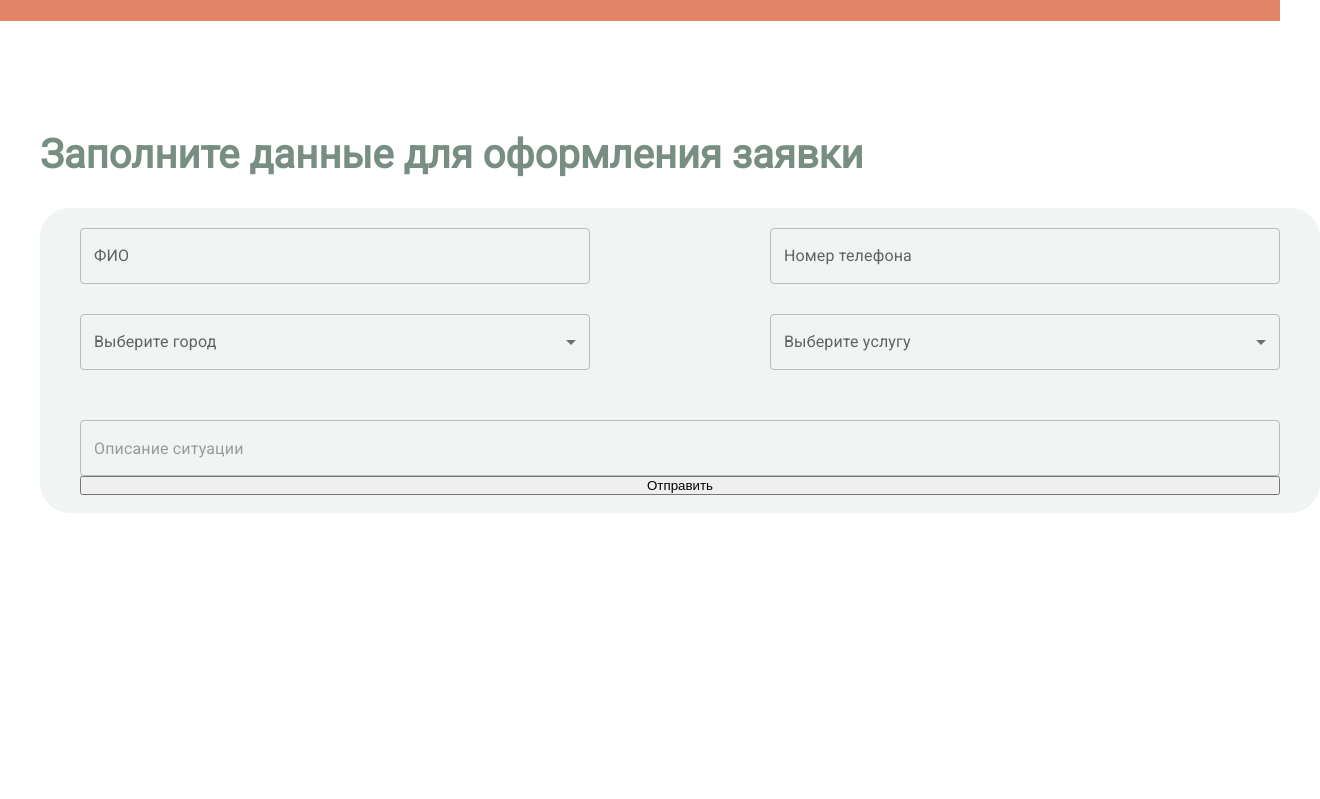
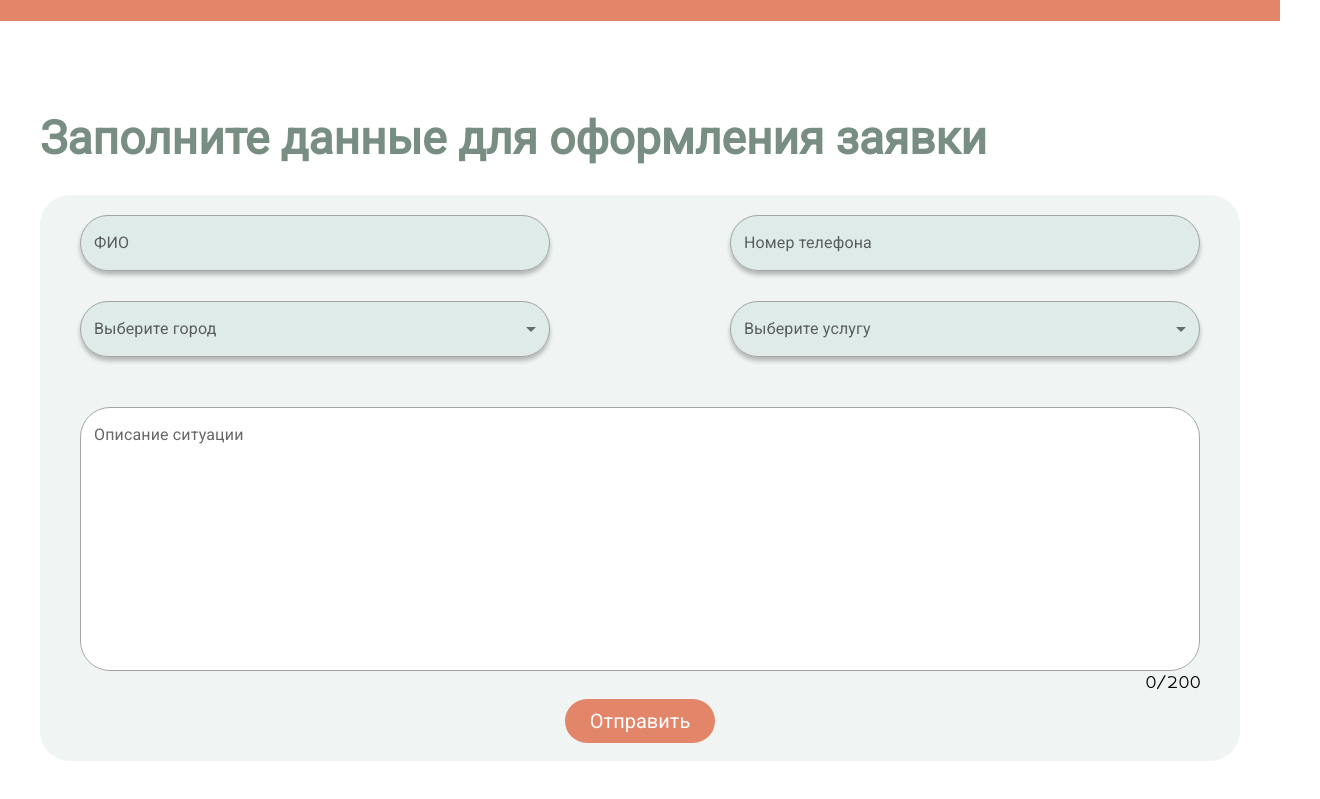
Before and after one commit to DaniilSerga/Babysitter-website, a React (Create React App) app: page / in a window 1280 px wide. Shown: the part 6634-7433 px from the top of the page, 1320 px wide, since content can reach past the window. Before the commit the page ends 7247 px from the top, so only its background shows below. Built offline with nearby package versions, Linux system fonts and the light colour scheme.

Commit message:
feat: styles inputs

```diff
--- a/src/pages/FormSection/FormSection.module.scss
+++ b/src/pages/FormSection/FormSection.module.scss
@@ -3,7 +3,7 @@
 .sectionContainer {
     display: flex;
     justify-content: center;
-    margin-top: 110px;
+    margin-top: 90px;
     padding-bottom: 100px;
 }
 
@@ -14,7 +14,7 @@
     & > h2 {
         color: $dolphinGray;
         font-family: Roboto;
-        font-size: 40px;
+        font-size: 46px;
         text-align: left;
     }
 }
@@ -23,6 +23,7 @@
     display: flex;
     flex-direction: column;
     width: 100%;
+    max-width: 1120px;
     margin-top: 30px;
     padding: 20px 40px 18px;
     background-color: rgba($platinum, 0.48);
@@ -31,19 +32,83 @@
     & > div:last-of-type {
         margin-top: 50px;
     }
+
+    & > p {
+        align-self: flex-end;
+        font-family: klukva;
+        font-size: 24px;
+    }
 }
 
 .generalInputsWrapper {
     display: flex;
+    justify-content: space-between;
     flex-wrap: wrap;
-    gap: 30px 180px;
+    gap: 30px 0;
 
     & > div {
         width: 100%;
-        max-width: 510px;
+        max-width: 470px;
     }
 }
 
 .selectorContainer {
     text-align: left;
 }
+
+.submitButton {
+    cursor: pointer;
+    display: flex;
+    justify-content: center;
+    align-items: center;
+    align-self: center;
+    width: fit-content;
+    margin-top: 4px;
+    padding: 10px 25px;
+    color: $white;
+    font-family: Roboto;
+    font-size: 20px;
+    background-color: $copper;
+    border-radius: 60px;
+    border-width: 0;
+    outline: none;
+    transition: all 0.3s;
+
+    &:hover {
+        background-color: $tumbleweed;
+    }
+}
+
+.input, .selectorContainer {
+    background-color: $platinum;
+    border-radius: 30px !important;
+    border-width: 0;
+    box-shadow: 0px 4px 4px 0px rgba($black, 0.25);
+}
+
+.input > div > fieldset,
+.selectorContainer > fieldset {
+    border-radius: 30px !important;
+    border-color: $quickSilver !important;
+    transition: all 0.2s;
+}
+
+.descriptionField {
+    background-color: #fff;
+    border-radius: 30px !important;
+
+    & > div {
+        align-items: flex-start;
+        min-height: 264px;
+    }
+
+    & > div > fieldset {
+        border-color: $quickSilver !important;
+        border-radius: 30px !important;
+        transition: all 0.2s;
+        // border-width: 0 !important;
+    }
+    & > div > textarea {
+        font-size: 22px;
+    }
+}
--- a/src/pages/FormSection/FormSection.tsx
+++ b/src/pages/FormSection/FormSection.tsx
@@ -51,8 +51,8 @@ const FormSection: FC = () => {
                 <h2>Заполните данные для оформления заявки</h2>
                 <div className={styles.formContainer}>
                     <div className={styles.generalInputsWrapper}>
-                        <TextField label="ФИО" type="text" onChange={(event) => handleChange('name', event.target.value)} variant='outlined'/>
-                        <TextField label="Номер телефона" type="tel" onChange={(event) => handleChange('phoneNumber', event.target.value)} variant='outlined'/>
+                        <TextField className={styles.input} label="ФИО" type="text" onChange={(event) => handleChange('name', event.target.value)} variant='outlined'/>
+                        <TextField className={styles.input} label="Номер телефона" type="tel" onChange={(event) => handleChange('phoneNumber', event.target.value)} variant='outlined'/>
                         <FormControl>
                             <InputLabel id="demo-simple-select-label">Выберите город</InputLabel>
                             <Select
@@ -80,8 +80,9 @@ const FormSection: FC = () => {
                             </Select>
                         </FormControl>
                     </div>
-                    <TextField multiline placeholder='Описание ситуации' inputProps={{maxLength: 10}} onChange={(event) => handleChange('description', event.target.value)}/>
-                    <button onClick={emailAction}>
+                    <TextField className={styles.descriptionField} multiline label='Описание ситуации' inputProps={{maxLength: 200}} onChange={(event) => handleChange('description', event.target.value)}/>
+                    <p>{application.description.length}/200</p>
+                    <button className={styles.submitButton} onClick={emailAction}>
                         <p>Отправить</p>
                     </button>
                 </div>
--- a/src/styles/_variables.scss
+++ b/src/styles/_variables.scss
@@ -2,9 +2,9 @@ $tumbleweed: #EEA48D;
 $copper: #E38569;
 $englishRed: #9D444E;
 $dolphinGray: #788E83;
+$outerSpace: #44514B;
+$white: #FFFFFF;
 $isabelline: #F5F1F0;
 $platinum: #DFEBE9;
-$outerSpace: #44514B;
 $quickSilver: #A4A4A4;
 $black: #000000;
-$white: #FFFFFF;
```
